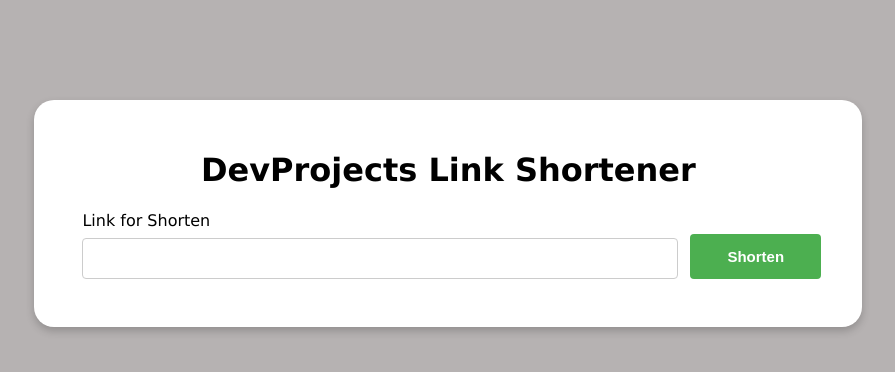
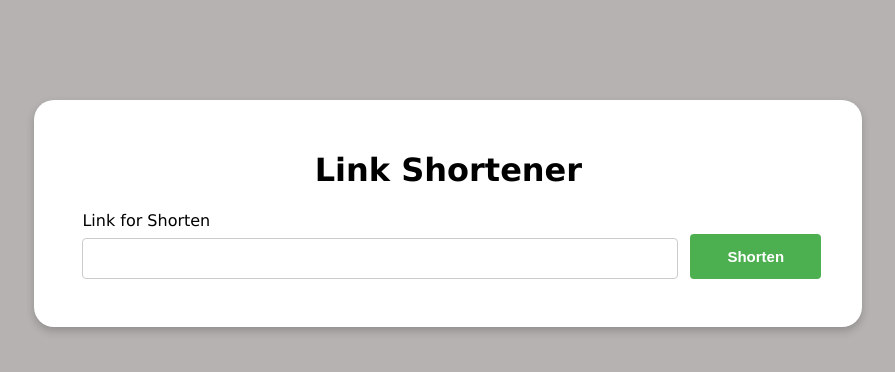
Before and after one commit to kkumar-gcc/link-shortener, a React (Create React App) app: page / in a window 1280 px wide. Shown: the top 372 px of the page, without its empty margins (196-1091 px from the left). Built offline with nearby package versions, Linux system fonts and the light colour scheme.

Commit message:
Update App.js

```diff
--- a/src/App.js
+++ b/src/App.js
@@ -15,7 +15,7 @@ function App() {
   };
   return (
     <div className="container">
-      <h1>DevProjects Link Shortener</h1>
+      <h1>Link Shortener</h1>
       <form>
         <div className="form">
           <div className="forminput">
```
